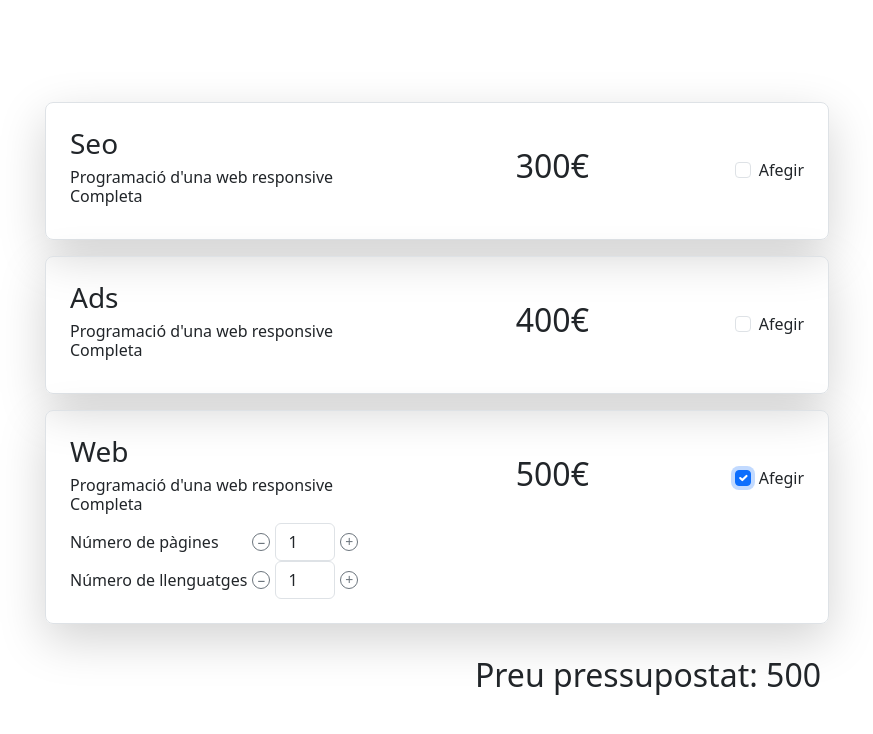
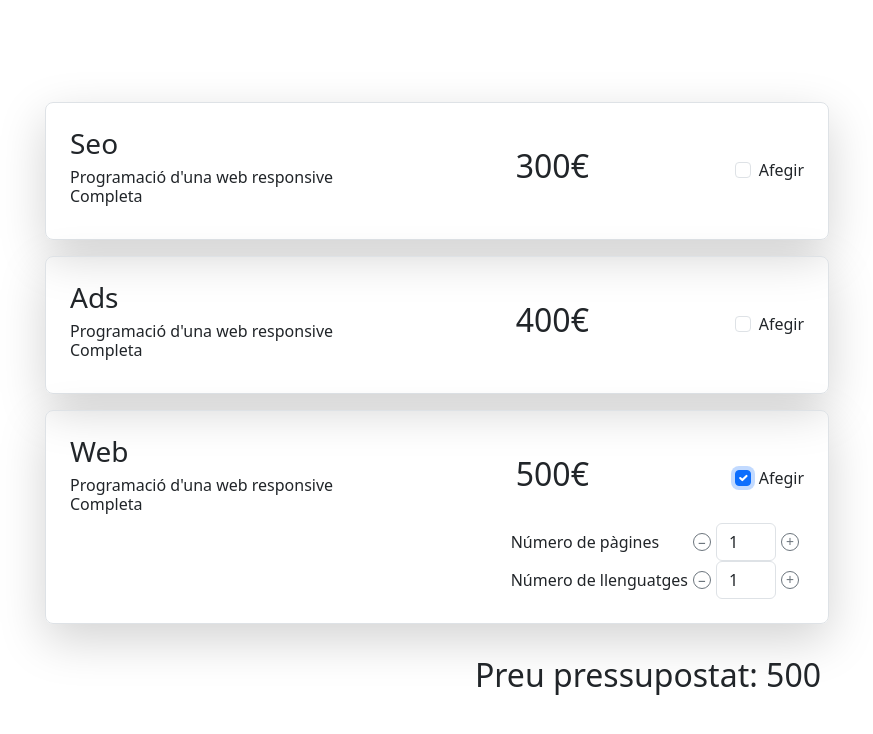
Before and after one commit to akustikoa/sprint6, an Angular app: page / in a window 1280 px wide. Both pictures are taken after a click on the checkbox 945 px from the left and 821 px from the top of the page. Shown: the part 344-1078 px from the top of the page, without its empty margins (203-1076 px from the left). Built offline with nearby package versions, Linux system fonts and the light colour scheme.

Commit message:
exercici 2 acabat

```diff
--- a/src/app/home/home.component.html
+++ b/src/app/home/home.component.html
@@ -71,7 +71,9 @@
           </div>
 
           @if (pressupostForm.value.Web) {
-          <app-panel (newItemEvent)="onExtresChange($event)"></app-panel>
+          <div class="w-100 text-end">
+            <app-panel (newItemEvent)="onExtresChange($event)"></app-panel>
+          </div>
           }
         </div>
       </div>
```
